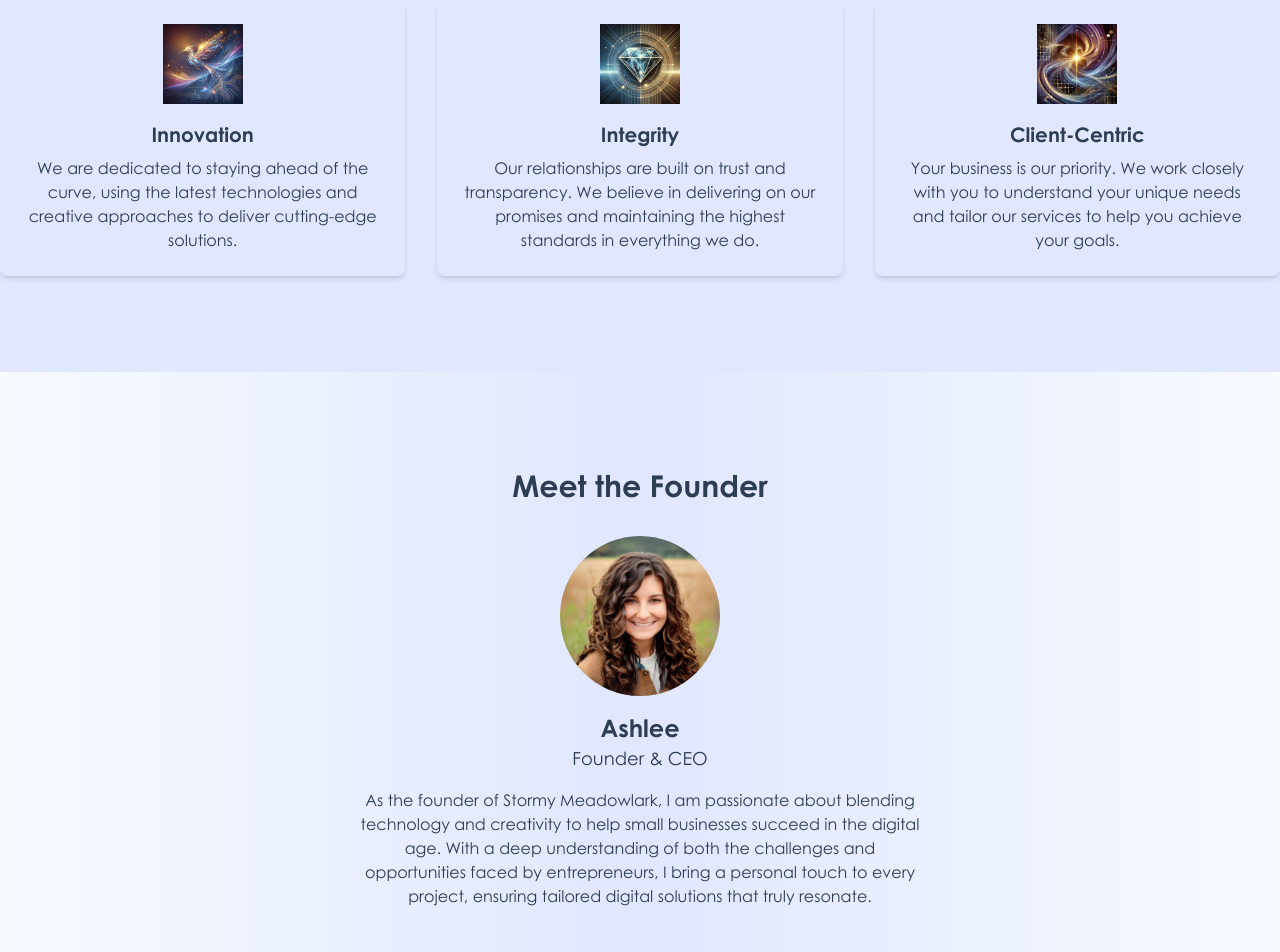
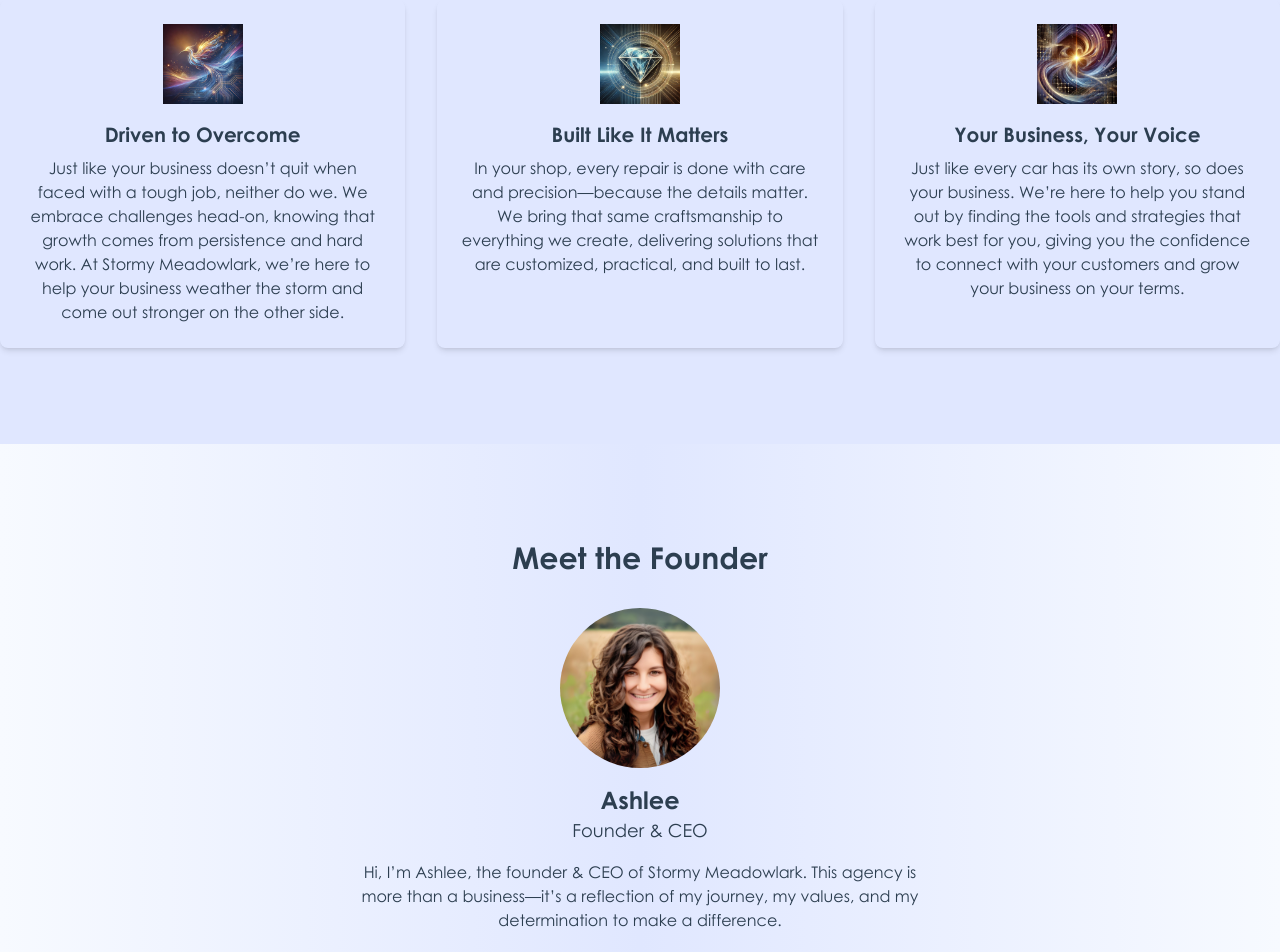
Before and after one commit to StormyMeadowlark/stormy-meadowlark, a React (Vite) app: page /about in a window 1280 px wide. Shown: the part 2400-3352 px from the top of the page. Built offline with nearby package versions, Linux system fonts and the light colour scheme; what quill-image-resize-module-react would draw is missing.

Commit message:
added values and updated founder bio

```diff
--- a/src/pages/About.jsx
+++ b/src/pages/About.jsx
@@ -24,8 +24,20 @@ const About = () => (
             About Stormy Meadowlark
           </h1>
           <p className="text-lg max-w-lg mx-auto">
-          Stormy Meadowlark exists to empower independent auto repair shops and dealerships with digital solutions that truly reflect who they are. We believe that your business deserves more than cookie-cutter templates or one-size-fits-all platforms. That’s why we specialize in creating custom websites, innovative marketing strategies, and tailored tools designed to help you connect with your customers and stand out in a competitive market.<br></br><br></br>
-          Our mission is simple: to make sure your digital presence works as hard as you do. We combine industry knowledge, cutting-edge technology, and a commitment to quality to deliver solutions that help your business thrive—not just today, but for the long haul. At Stormy Meadowlark, every project is personal because we know that your success is what matters most.
+            Stormy Meadowlark exists to empower independent auto repair shops
+            and dealerships with digital solutions that truly reflect who they
+            are. We believe that your business deserves more than cookie-cutter
+            templates or one-size-fits-all platforms. That’s why we specialize
+            in creating custom websites, innovative marketing strategies, and
+            tailored tools designed to help you connect with your customers and
+            stand out in a competitive market.<br></br>
+            <br></br>
+            Our mission is simple: to make sure your digital presence works as
+            hard as you do. We combine industry knowledge, cutting-edge
+            technology, and a commitment to quality to deliver solutions that
+            help your business thrive—not just today, but for the long haul. At
+            Stormy Meadowlark, every project is personal because we know that
+            your success is what matters most.
           </p>
         </div>
         <div className="md:w-1/2 p-4">
@@ -56,15 +68,37 @@ const About = () => (
         <div className="md:w-1/2 p-4">
           <h2 className="text-3xl font-gothic-bold mb-4">Our Story</h2>
           <p className="text-lg max-w-lg mx-auto">
-          Stormy Meadowlark was inspired by the resilience and optimism of the meadowlark. After a storm, this bird is one of the first to start singing, a symbol of hope and strength. That message is at the heart of what we do: no matter the challenges, you can weather the storm and come out stronger—and we’re here to help you do it.
-<br></br><br></br>
-The idea for Stormy Meadowlark came from seeing how often independent auto repair shops and dealerships were overlooked in the digital world. These businesses, built on hard work and trust, deserve tools and strategies that reflect their dedication—not cookie-cutter solutions that don’t fit their needs. I wanted to create an agency that not only delivers results but also stands by businesses as a true partner through every challenge.
-<br></br><br></br>
-At Stormy Meadowlark, we specialize in custom digital solutions tailored to your shop’s unique identity. From websites built from scratch to creative marketing strategies, everything we do is designed to help you stand out and thrive in a competitive market. We believe that with the right tools and support, you can face any challenge and come out singing on the other side.
-<br></br><br></br>
-This agency isn’t just about solving problems—it’s about building something meaningful. Stormy Meadowlark is here to help your business not just survive but grow, with a focus on innovation, trust, and long-term success.
-<br></br><br></br>
-Let’s weather the storm together.
+            Stormy Meadowlark was inspired by the resilience and optimism of the
+            meadowlark. After a storm, this bird is one of the first to start
+            singing, a symbol of hope and strength. That message is at the heart
+            of what we do: no matter the challenges, you can weather the storm
+            and come out stronger—and we’re here to help you do it.
+            <br></br>
+            <br></br>
+            The idea for Stormy Meadowlark came from seeing how often
+            independent auto repair shops and dealerships were overlooked in the
+            digital world. These businesses, built on hard work and trust,
+            deserve tools and strategies that reflect their dedication—not
+            cookie-cutter solutions that don’t fit their needs. I wanted to
+            create an agency that not only delivers results but also stands by
+            businesses as a true partner through every challenge.
+            <br></br>
+            <br></br>
+            At Stormy Meadowlark, we specialize in custom digital solutions
+            tailored to your shop’s unique identity. From websites built from
+            scratch to creative marketing strategies, everything we do is
+            designed to help you stand out and thrive in a competitive market.
+            We believe that with the right tools and support, you can face any
+            challenge and come out singing on the other side.
+            <br></br>
+            <br></br>
+            This agency isn’t just about solving problems—it’s about building
+            something meaningful. Stormy Meadowlark is here to help your
+            business not just survive but grow, with a focus on innovation,
+            trust, and long-term success.
+            <br></br>
+            <br></br>
+            Let’s weather the storm together.
           </p>
         </div>
       </div>
@@ -89,11 +123,15 @@ Let’s weather the storm together.
               alt="Innovation"
               className="mb-4 w-20 h-20"
             />
-            <h3 className="text-xl font-gothic-bold mb-2">Innovation</h3>
+            <h3 className="text-xl font-gothic-bold mb-2">
+              Driven to Overcome
+            </h3>
             <p>
-              We are dedicated to staying ahead of the curve, using the latest
-              technologies and creative approaches to deliver cutting-edge
-              solutions.
+              Just like your business doesn’t quit when faced with a tough job,
+              neither do we. We embrace challenges head-on, knowing that growth
+              comes from persistence and hard work. At Stormy Meadowlark, we’re
+              here to help your business weather the storm and come out stronger
+              on the other side.
             </p>
           </motion.div>
           <motion.div
@@ -105,11 +143,14 @@ Let’s weather the storm together.
               alt="Integrity"
               className="mb-4 w-20 h-20"
             />
-            <h3 className="text-xl font-gothic-bold mb-2">Integrity</h3>
+            <h3 className="text-xl font-gothic-bold mb-2">
+              Built Like It Matters
+            </h3>
             <p>
-              Our relationships are built on trust and transparency. We believe
-              in delivering on our promises and maintaining the highest
-              standards in everything we do.
+              In your shop, every repair is done with care and precision—because
+              the details matter. We bring that same craftsmanship to everything
+              we create, delivering solutions that are customized, practical,
+              and built to last.
             </p>
           </motion.div>
           <motion.div
@@ -121,11 +162,14 @@ Let’s weather the storm together.
               alt="Client-Centric"
               className="mb-4 w-20 h-20"
             />
-            <h3 className="text-xl font-gothic-bold mb-2">Client-Centric</h3>
+            <h3 className="text-xl font-gothic-bold mb-2">
+              Your Business, Your Voice
+            </h3>
             <p>
-              Your business is our priority. We work closely with you to
-              understand your unique needs and tailor our services to help you
-              achieve your goals.
+              Just like every car has its own story, so does your business.
+              We’re here to help you stand out by finding the tools and
+              strategies that work best for you, giving you the confidence to
+              connect with your customers and grow your business on your terms.
             </p>
           </motion.div>
         </div>
@@ -150,12 +194,46 @@ Let’s weather the storm together.
           <h3 className="text-2xl font-gothic-bold">Ashlee</h3>
           <p className="text-lg mb-4">Founder & CEO</p>
           <p className="text-md max-w-xl mx-auto">
-            As the founder of Stormy Meadowlark, I am passionate about blending
-            technology and creativity to help small businesses succeed in the
-            digital age. With a deep understanding of both the challenges and
-            opportunities faced by entrepreneurs, I bring a personal touch to
-            every project, ensuring tailored digital solutions that truly
-            resonate.
+            Hi, I’m Ashlee, the founder & CEO of Stormy Meadowlark. This agency
+            is more than a business—it’s a reflection of my journey, my values,
+            and my determination to make a difference.
+            <br></br><br></br>
+            My path here hasn’t been
+            traditional. From nearly completing a PhD in microbiology to diving
+            headfirst into the world of digital marketing and web development,
+            I’ve always sought to combine creativity with problem-solving. My
+            experience working hands-on with HEM Automotive opened my eyes to
+            the challenges small businesses face—especially in industries like
+            automotive, where hard work and dedication often go unnoticed in the
+            digital space.
+            <br></br><br></br>
+            Stormy Meadowlark was born out of a desire to change
+            that. I saw an opportunity to build something meaningful: a partner
+            for independent auto shops and small dealerships that not only
+            understands their struggles but also delivers tailored, impactful
+            solutions that truly reflect who they are.
+            <br></br><br>
+            </br>
+            For me, this isn’t just
+            about websites or marketing campaigns—it’s about empowering
+            businesses to grow, thrive, and connect with their customers in ways
+            they never thought possible. Inspired by the resilience of the
+            meadowlark, I believe in facing challenges head-on and finding a way
+            to rise stronger, no matter the storm.
+            <br></br><br></br>
+            Whether it’s crafting custom
+            solutions or helping you navigate the complexities of the digital
+            world, I’m here to ensure your success—because your story, your
+            business, and your growth matter.
+            <br></br><br></br>
+            Let’s build something incredible
+            together.
+            <br></br><br></br>
+            Ashlee
+            <br></br>
+            Founder & CEO, Stormy Meadowlark
+            <br></br>
+            "Innovation in Every Shift, Customization in Every Solution"
           </p>
         </div>
       </div>
@@ -188,8 +266,8 @@ Let’s weather the storm together.
         <p className="text-lg max-w-2xl mx-auto mb-8">
           Whether you&apos;re looking to build a cutting-edge website, create
           compelling content, or develop a robust digital marketing strategy,
-          Stormy Meadowlark is here to help you succeed. Let&apos;s collaborate to
-          create something extraordinary.
+          Stormy Meadowlark is here to help you succeed. Let&apos;s collaborate
+          to create something extraordinary.
         </p>
         <Link
           to="/contact"
```
